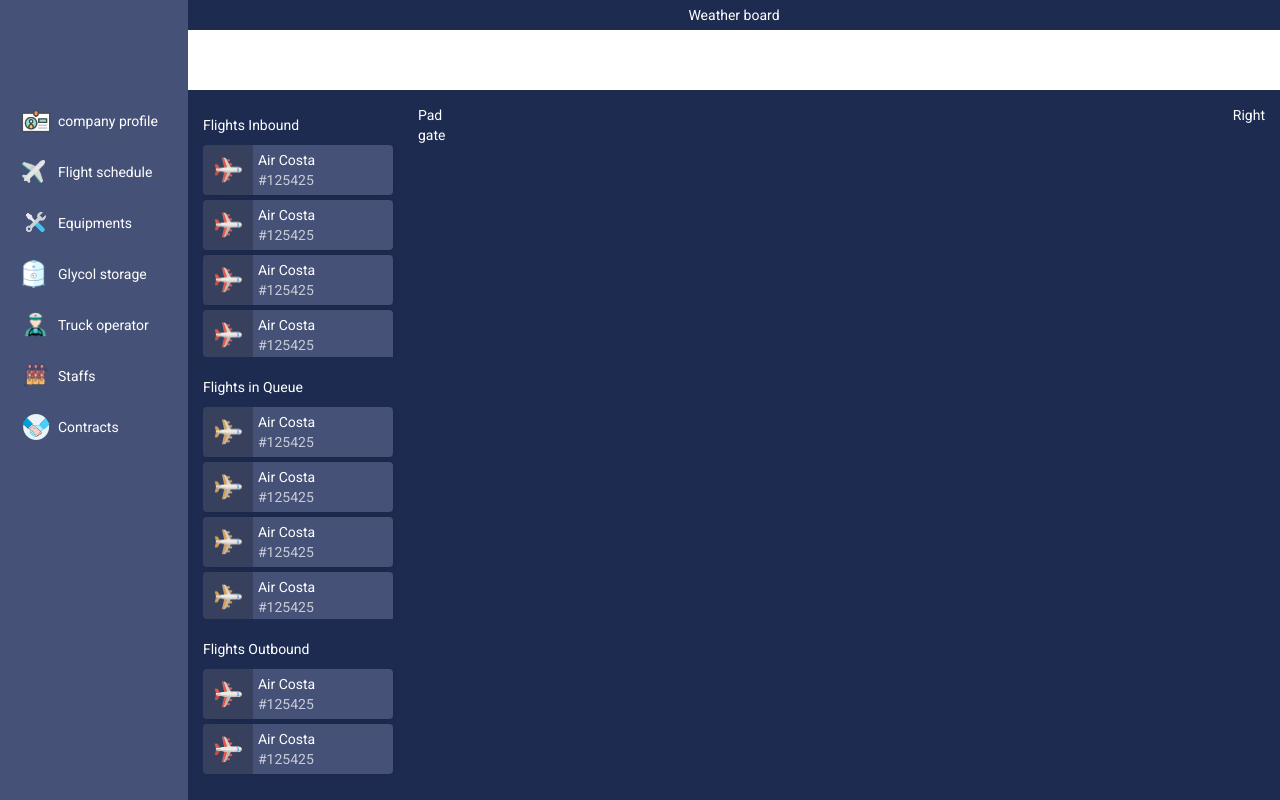
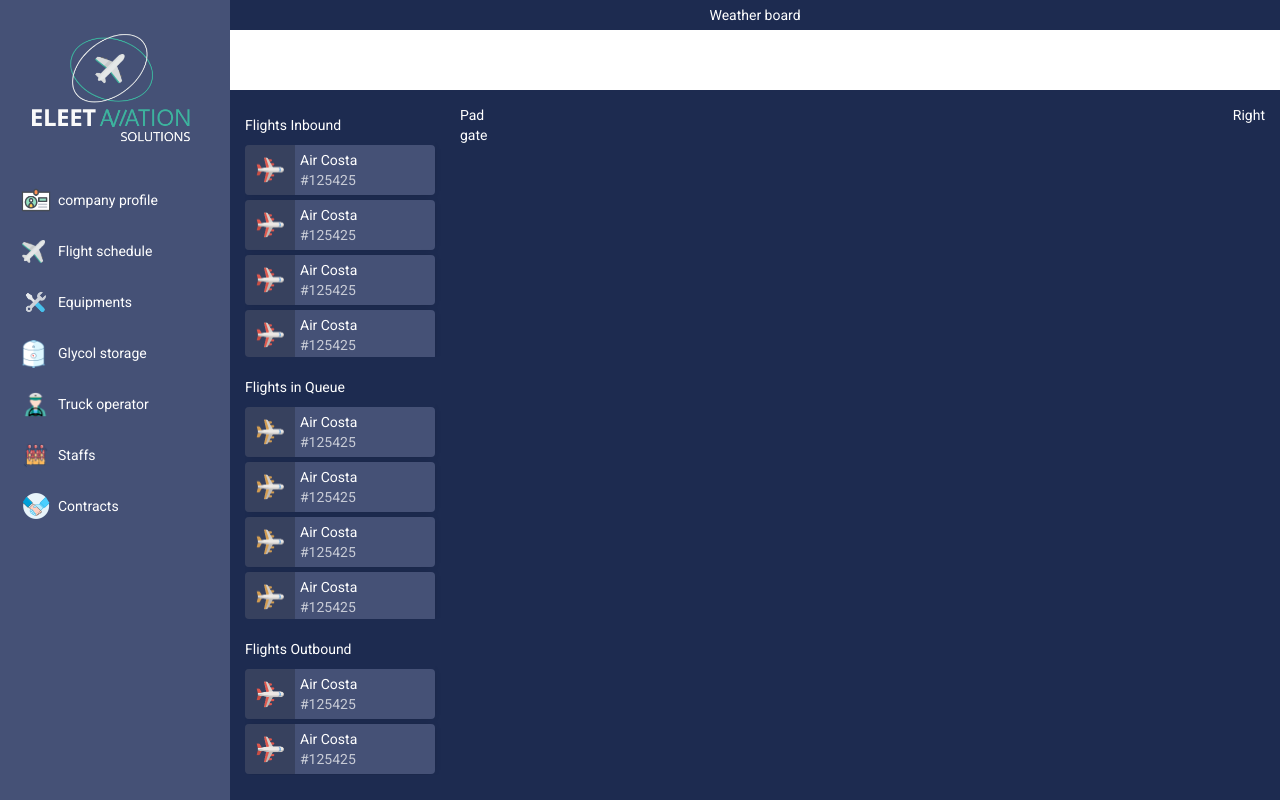
Before and after one commit to harikrishna266/tmp, an Angular app: page /dashboard in a window 1280 px wide. Built offline with nearby package versions, Linux system fonts and the light colour scheme.

Commit message:
Logo added

```diff
--- a/src/app/core/elements/left-menu/left-menu.component.html
+++ b/src/app/core/elements/left-menu/left-menu.component.html
@@ -1,5 +1,8 @@
 
 <div  class="app-left-bar">
+	<div class="logo">
+		<app-logo></app-logo>
+	</div>
   <div class="tree-menu">
     <app-menu-item [routerUrl]="menu.router" [menuIcon]="menu.icon" [menuText]="menu.menuText" [children]="menu.children" [menuIndex]="i" *ngFor="let menu of menus; let i = index"></app-menu-item>
 
--- a/src/app/core/elements/left-menu/left-menu.component.scss
+++ b/src/app/core/elements/left-menu/left-menu.component.scss
@@ -2,8 +2,14 @@
   background: #455176;
   height: 100%;
   padding-left: 10px;
+  width: 230px;
 
-  padding-top: 90px;
+  .logo {
+	  padding: 20px;
+	  width: 100%;
+	  display: flex;
+	  justify-content: center;
+  }
 
   .tree-menu {
     padding: 0;
--- a/src/app/core/elements/logo/logo.component.scss
+++ b/src/app/core/elements/logo/logo.component.scss
@@ -0,0 +1,3 @@
+img {
+	max-width: 90%;
+}
```
